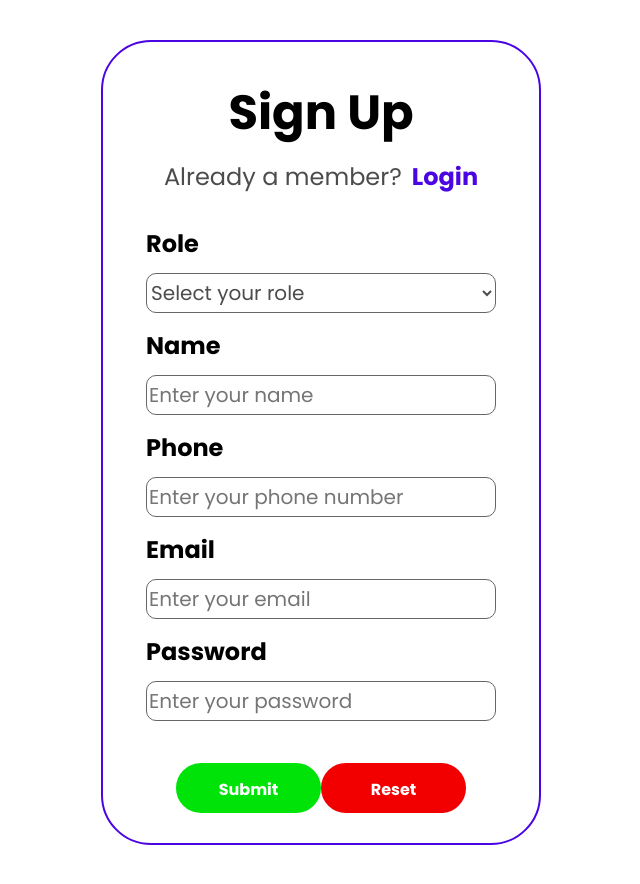
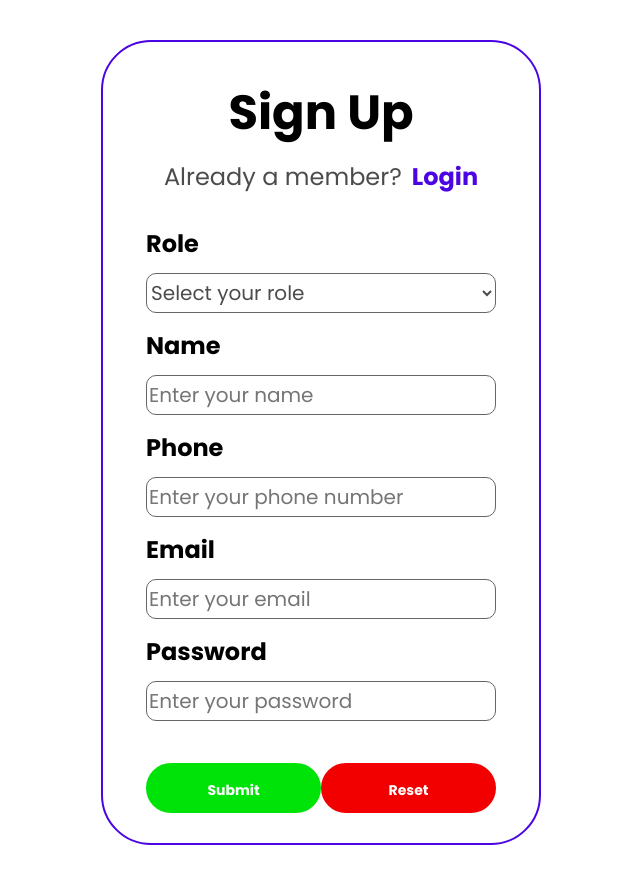
Before and after one commit to nazarchukdana/test_med_app, a React (Create React App) app: page / in a window 1280 px wide. Shown: the whole page, without its empty margins (319-959 px from the left). Built offline with nearby package versions, Linux system fonts and the light colour scheme.

Commit message:
Update Sign_Up.css

```diff
--- a/src/Components/Sign_Up/Sign_Up.css
+++ b/src/Components/Sign_Up/Sign_Up.css
@@ -81,7 +81,7 @@ display: flex;
 flex-direction: row;
 align-items: center;
 justify-content: space-between;
-padding: 0 30px; /* Padding for button group */
+/*padding: 0 30px;*/
 }
 .btn{
     position: relative;
@@ -93,6 +93,7 @@ padding: 0 30px; /* Padding for button group */
     font-weight: bold;
     border-radius: 100px;
     min-width: 7.8125rem;
+    font-size: 14px;
 }
 .btn:hover{
     background-color: #fff;
```
